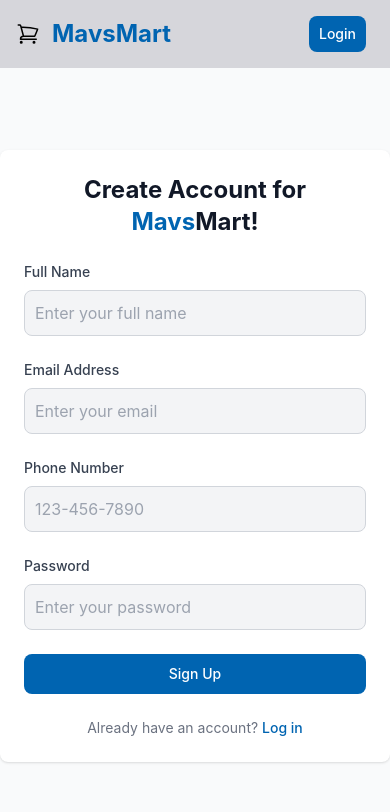
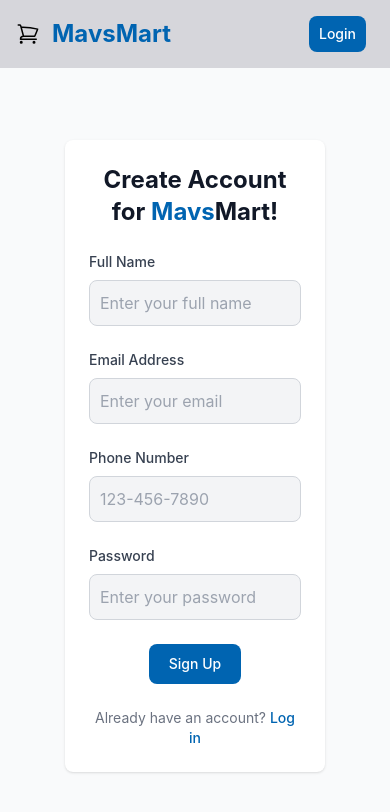
Before and after one commit to Shreyash606/MavsMart, a React (Create React App) app in the folder mavsmart-frontend/: page /signup in a window 390 px wide. Shown: the top 812 px of the page. Built offline with nearby package versions, Linux system fonts and the light colour scheme.

Commit message:
Mobile View Signup

```diff
--- a/mavsmart-frontend/src/pages/LoginPage.js
+++ b/mavsmart-frontend/src/pages/LoginPage.js
@@ -92,7 +92,7 @@ const LoginPage = () => {
       </div>
 
       <div className="flex-grow flex items-center justify-center">
-        <div className="w-full bg-white rounded-lg shadow dark:border sm:max-w-md xl:p-0">
+        <div className="w-2/3 bg-white rounded-lg shadow dark:border sm:max-w-md xl:p-0">
           <div className="p-6 space-y-6 md:space-y-8 sm:p-8">
             <h1 className="text-2xl font-bold text-center text-gray-900 md:text-3xl">
               Welcome Back to <span className="text-[#0064b1]">Mavs</span>Mart!
@@ -136,13 +136,15 @@ const LoginPage = () => {
               </div>
 
               {/* Login button */}
+              <div className="flex justify-center">
                 <button
                   type="submit"
-                className="w-full text-white bg-[#0064b1] hover:bg-[#005599] focus:ring-4 focus:outline-none focus:ring-blue-300 font-medium rounded-lg text-sm px-5 py-2.5 text-center"
+                  className="text-white bg-[#0064b1] hover:bg-[#005599] focus:ring-4 focus:outline-none focus:ring-blue-300 font-medium rounded-lg text-sm px-5 py-2.5 text-center"
                   disabled={loading}
                 >
                   {loading ? "Signing In..." : "Sign In"}
                 </button>
+              </div>
 
               <p className="text-sm text-center text-gray-500">
                 Don’t have an account yet?{" "}
--- a/mavsmart-frontend/src/pages/SignUpPage.js
+++ b/mavsmart-frontend/src/pages/SignUpPage.js
@@ -104,7 +104,7 @@ const SignupPage = () => {
       </div>
 
       <main className="bg-gray-50 flex-grow flex items-center justify-center">
-        <div className="w-full bg-white rounded-lg shadow sm:max-w-md xl:p-0">
+        <div className="w-2/3 bg-white rounded-lg shadow sm:max-w-md xl:p-0">
           <div className="p-6 space-y-6 md:space-y-8 sm:p-8">
             <h1 className="text-2xl font-bold text-center text-gray-900 md:text-3xl">
               Create Account for <span className="text-[#0064b1]">Mavs</span>
@@ -180,15 +180,15 @@ const SignupPage = () => {
                   required
                 />
               </div>
-
+              <div className="flex justify-center">
                 <button
                   type="submit"
-                className="w-full text-white bg-[#0064b1] hover:bg-[#005599] focus:ring-4 focus:outline-none focus:ring-blue-300 font-medium rounded-lg text-sm px-5 py-2.5 text-center"
+                  className=" text-white bg-[#0064b1] hover:bg-[#005599] focus:ring-4 focus:outline-none focus:ring-blue-300 font-medium rounded-lg text-sm px-5 py-2.5 text-center"
                   disabled={loading}
                 >
                   {loading ? "Signing Up..." : "Sign Up"}
                 </button>
-
+              </div>
               <p className="text-sm text-center text-gray-500">
                 Already have an account?{" "}
                 <span
```
Also changed, not shown: 11 other files (tests, documents, lock files or other folders). Lines whose indentation alone changed are shown as unchanged.
